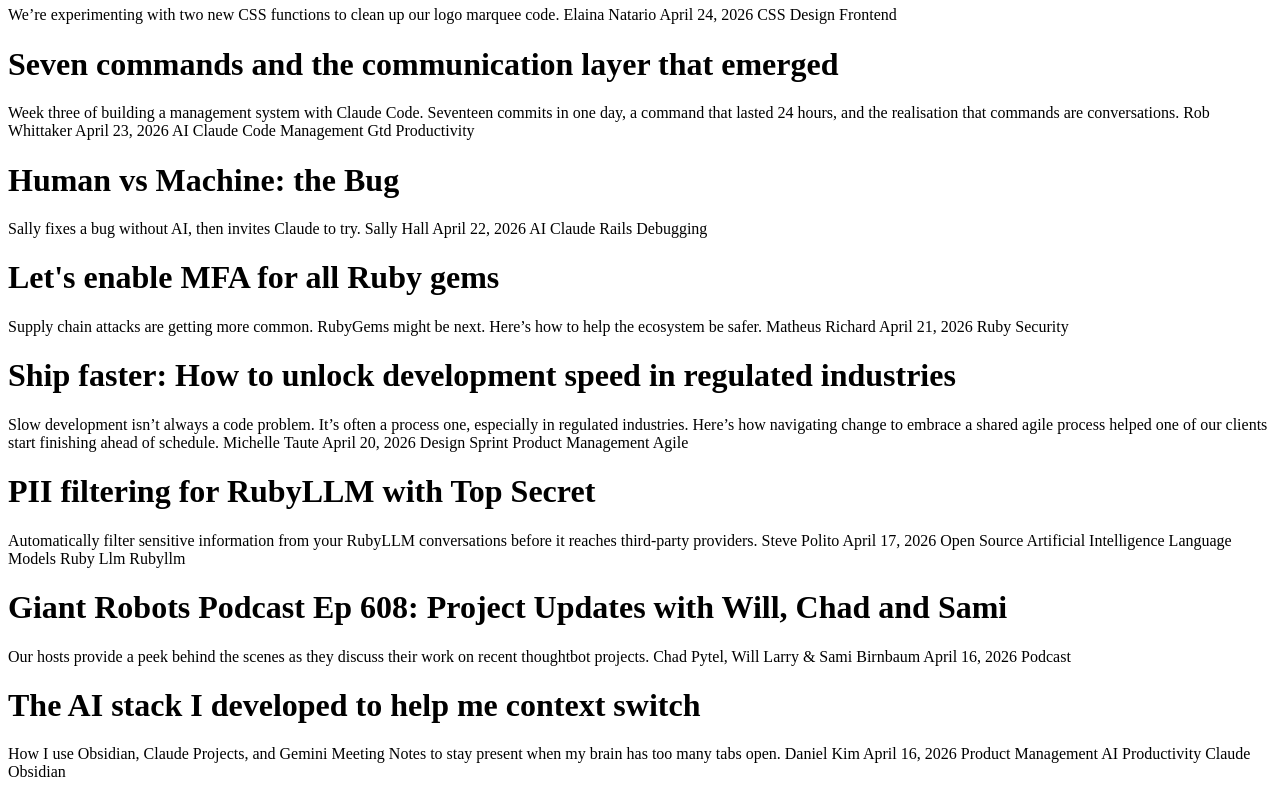
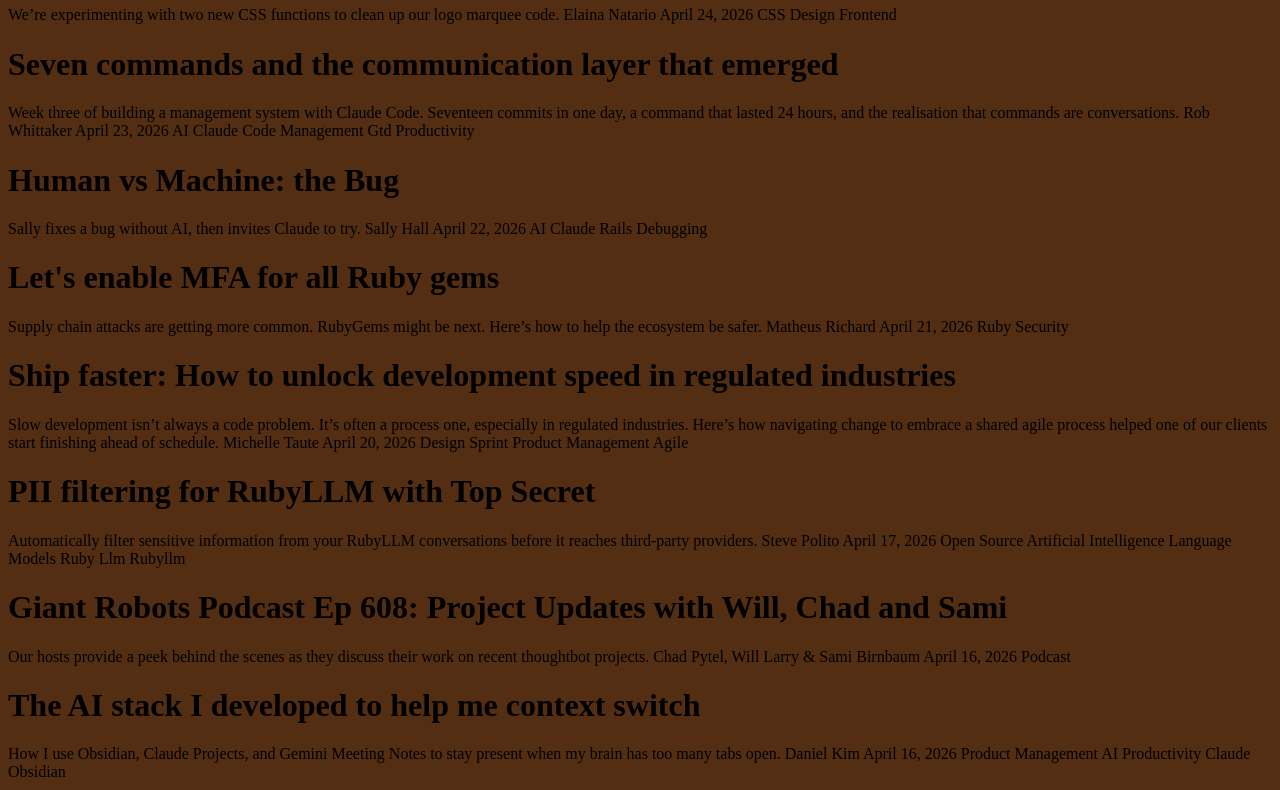
Before and after one commit to TemmyStack/Assignment, a plain HTML site: page index.html in a window 1280 px wide. Shown: the part 705-1495 px from the top of the page. Drawn offline with Linux system fonts and the light colour scheme.

Commit message:
I added a background color

```diff
--- a/Style.css
+++ b/Style.css
@@ -0,0 +1,3 @@
+*background color{
+    color: rgb(35, 23, 14);
+}
--- a/index.html
+++ b/index.html
@@ -4,7 +4,8 @@
     <meta name="viewport" content="width=device-width, initial-scale=1.0">
     <title>Document</title>
 </head>
-<body>
+<body
+style="background-color: rgb(83, 46, 19);"
    <link rel="stylesheet" href="Style.css">
 
    <nav style="align-items: center; display: flex; justify-content: space-between;" >
```
